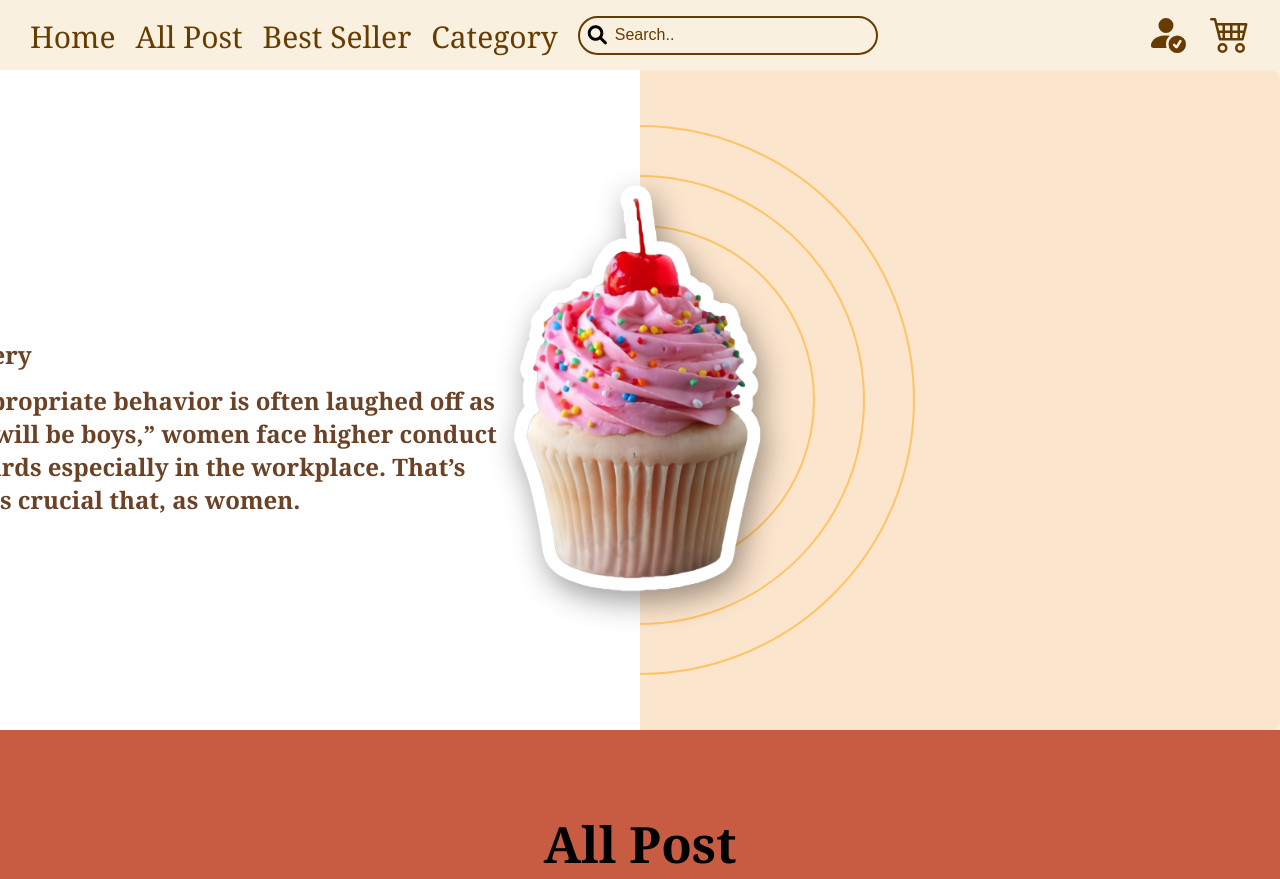
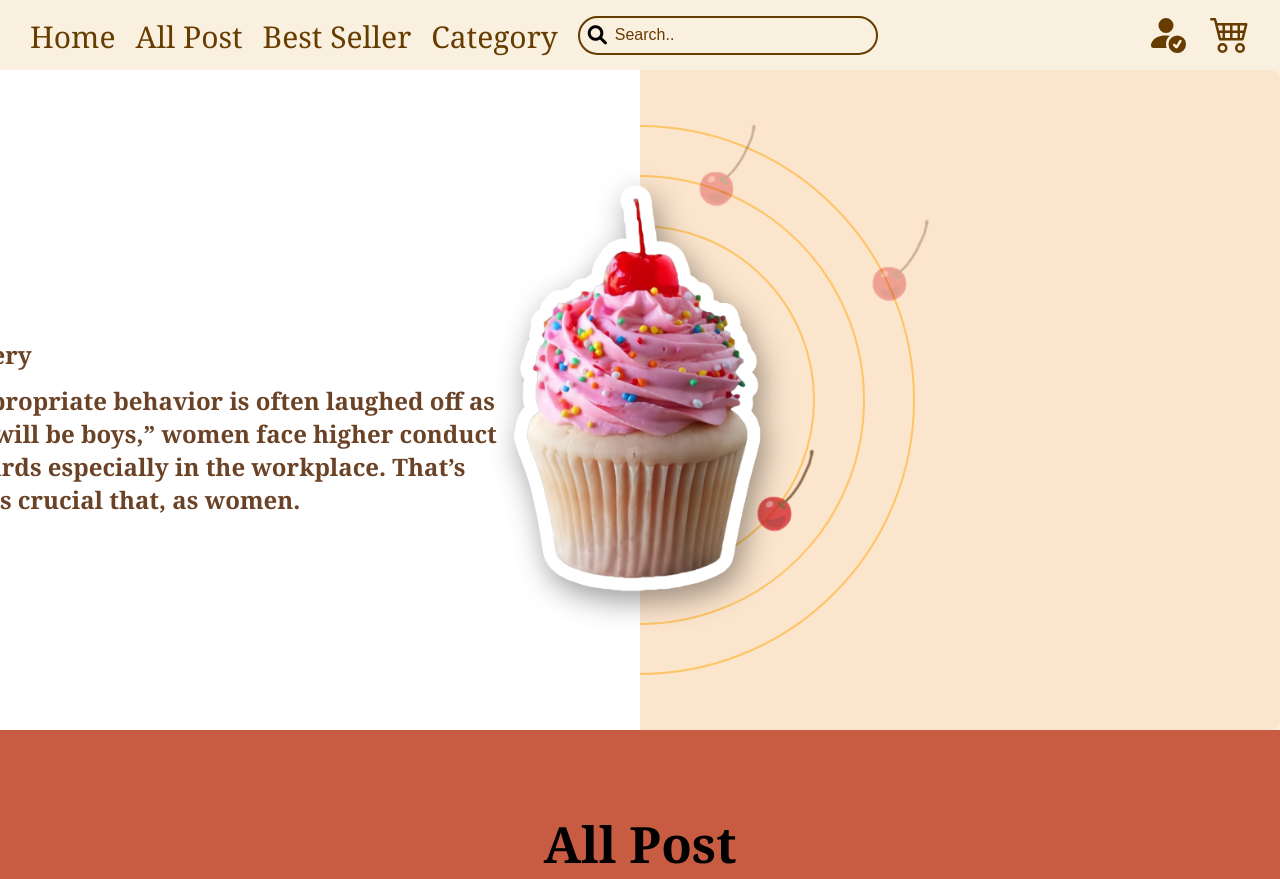
Before and after one commit to Beebane25/pblrks312, a Django app: page / in a window 1280 px wide. Shown: the top 879 px of the page. Run offline with Django 5.2, Linux system fonts and the light colour scheme; the visitor is signed in with stand-in values (Sample User, id 1); data that the repository does not hold is empty.

Commit message:
five commit

```diff
--- a/home/static/css/home1.css
+++ b/home/static/css/home1.css
@@ -7,6 +7,7 @@
 }
 /*==============body================*/
 body {
+    max-width: 1680px;
     margin: auto;
     font-family: 'MADE Sunflower', sans-serif;
     overflow: auto;
@@ -124,6 +125,63 @@
     height: 350px;
 }
 
+.multi-image img {
+    position: absolute;
+    border-radius: 50%;
+}
+
+.multi-image1:nth-child(1) {
+    transform: translate(-50%, -50%);
+    top: -35px;
+    right: 18px;
+    width: 100px;
+    height: auto;
+    animation: blink 3s infinite;
+}
+
+.multi-image1:nth-child(2) {
+    transform: translate(-50%, -50%);
+    top: 60px;
+    right: -155px;
+    width: 100px;
+    height: auto;
+    animation: blink 3s infinite;
+}
+
+.multi-image1:nth-child(3) {
+    transform: translate(-50%, -50%);
+    bottom: 0px;
+    right: -40px;
+    width: 100px;
+    height: auto;
+    animation: blink 3s infinite;
+}
+
+.multi-image1:nth-child(4) {
+    transform: translate(-50%, -50%);
+    bottom: 0px;
+    right: -40px;
+    width: 100px;
+    height: auto;
+    animation: blink 3s infinite;
+}
+
+.multi-image1:nth-child(5) {
+    transform: translate(-50%, -50%);
+    bottom: 0px;
+    right: -40px;
+    width: 100px;
+    height: auto;
+    animation: blink 3s infinite;
+}
+@keyframes blink {
+    0%, 100% {
+        opacity: 1; /* Teks terlihat penuh */
+    }
+    50% {
+        opacity: 0; /* Teks tidak terlihat */
+    }
+}
 /*================ICON==========================*/
 
 .header-icon {
--- a/home/templates/home1.html
+++ b/home/templates/home1.html
@@ -36,9 +36,9 @@
                     </svg>
                 </a>
                 <div id="toggle-bar" style="display: none;">
-                    <a href="/signup">account</a>
+                    <a href="/home/profile">account</a>
                     <a href="#">history</a>
-                    <a href="">log out</a>
+                    <a href="/signup/">log out</a>
                 </div>
                 <script>
                     function toggleBar() {
@@ -91,7 +91,7 @@
         </div>
         <div class="cart-footer">
             <button class="close-btn">CLOSE</button>
-            <ton class="checkout-btn">Check Out</button>
+            <button class="checkout-btn">Check Out</button>
         </div>
     </div>
 
@@ -107,6 +107,13 @@
                     <span class="text-the1">The<br>Sweetery</span>
                     <span class="text-the2"><br>Tinappropriate behavior is often laughed off as “boys will be boys,” women face higher conduct standards especially in the workplace. That’s why it’s crucial that, as women.</span>
                 </div>
+            </div>
+            <div class="multi-image">
+                <img class="multi-image1" src="{% static 'images/cerry.png' %}" alt="image1">
+                <img class="multi-image1" src="{% static 'images/cerry.png' %}" alt="image2">
+                <img class="multi-image1" src="{% static 'images/cerry.png' %}" alt="image3">
+                <img class="multi-image1" src="{% static 'images/cerry.png' %}" alt="image4">
+                <img class="multi-image1" src="{% static 'images/cerry.png' %}" alt="image5">
             </div>
         </div>
     </div>
@@ -141,13 +148,14 @@
                     <button class="btn-add-to-card">Add to Cart</button>
                 </div>
                 {% if forloop.counter == 4 %}
-                    <div id="more-content" style="display:none;">
+                <div id="more-content" style="display:none;">
                 {% endif %}
-            {% endfor %}
+                {% endfor %}
+                </div>
+            </div>
+            <button class="btn-show-all" id="show-more" style="display:block; margin: 20px auto;">Show All</button>
         </div>
     </div>
-    <button class="btn-show-all" id="show-more" style="display:block; margin: 20px auto;">Show All</button>
-
     <script>
         document.addEventListener('DOMContentLoaded', function() {
             const showMoreButton = document.getElementById('show-more');
@@ -254,19 +262,6 @@
         cartItem.remove();
     }
 
-    // Fungsi untuk menambah jumlah item
-    function increaseQuantity(event) {
-        const cartItem = event.target.closest(".cart-item");
-        const quantityDisplay = cartItem.querySelector(".quantity-display");
-        const priceDisplay = cartItem.querySelector(".item-price");
-        const unitPrice = parseFloat(cartItem.getAttribute("data-unit-price"));
-
-        let quantity = parseInt(quantityDisplay.textContent);
-        quantity++;
-        quantityDisplay.textContent = quantity;
-
-        priceDisplay.textContent = `Rp ${(unitPrice * quantity).toFixed(2)}`;
-    }
 
     // Fungsi untuk mengurangi jumlah item
     function decreaseQuantity(event) {
--- a/home/urls.py
+++ b/home/urls.py
@@ -4,6 +4,6 @@
 urlpatterns = [
     path('', views.home, name='home'),
     path('menu/<int:menu_id>/', views.menu_detail, name='menu_detail'),
-    path('home/', views.home, name='home_logged_in'),
+    path('home/', views.home, name='home'),
     path('home/profile/', views.Profile, name='profile'),
 ]
--- a/home/views.py
+++ b/home/views.py
@@ -1,27 +1,31 @@
 from django.shortcuts import render, get_object_or_404, redirect
+from django.contrib.auth.decorators import login_required
 from .models import PostMenu, Rating
 from django.http import JsonResponse
+from django.urls import reverse
+from django.db.models import Avg
 
 def home(request):
-    makanan_list = PostMenu.objects.all()  # Fetch all food items
-    range_angka = list(range(1, 6))  # List of numbers from 1 to 5
+    if not request.user.is_authenticated:
+        return redirect('signup')
+    makanan_list = PostMenu.objects.all()
+    range_angka = list(range(1, 6))
 
-    # Convert kepuasan to float for each makanan
     for makanan in makanan_list:
         makanan.kepuasan = float(makanan.kepuasan) if makanan.kepuasan is not None else 0.0
-
-    if request.path == '/home/' and not request.user.is_authenticated:
-        return redirect('/')
-
+    if request.path == reverse('home') and not request.user.is_authenticated:
+        return redirect(reverse('signup'))
     return render(request, 'home1.html', {'makanan_list': makanan_list, 'range_angka': range_angka, 'is_logged_in': request.user.is_authenticated})
 
 def menu_detail(request, menu_id):
     post_menu = get_object_or_404(PostMenu, pk=menu_id)
     ratings = Rating.objects.filter(post_menu=post_menu)
+    average_rating = ratings.aggregate(average=Avg('nilai'))['average'] or 0
     rating_count = ratings.count()
-    average_rating = sum(rating.nilai for rating in ratings) / rating_count if rating_count > 0 else 0
 
     if request.method == 'POST' and request.headers.get('X-Requested-With') == 'XMLHttpRequest':
+        if not request.user.is_authenticated:
+            return JsonResponse({'success': False, 'message': 'Anda harus login untuk memberikan rating'})
         try:
             rating_value = int(request.POST.get('rating'))
             if 1 <= rating_value <= 5:
@@ -30,7 +34,7 @@
                 return JsonResponse({'success': True, 'message': 'Rating berhasil ditambahkan'})
             else:
                 return JsonResponse({'success': False, 'message': 'Rating harus antara 1 dan 5'})
-        except ValueError:
+        except (ValueError, TypeError):
             return JsonResponse({'success': False, 'message': 'Rating tidak valid'})
 
     return render(request, 'home1.html', {
@@ -39,5 +43,12 @@
         'rating_count': rating_count
     })
 
+def update_kepuasan(self):
+    ratings = self.rating_set.aggregate(average=Avg('nilai'))['average'] or 0
+    self.kepuasan = ratings
+    self.save()
+
+@login_required(login_url='/signup/')  # Ganti dengan URL login Anda
 def Profile(request):
+    # Halaman profile Anda
     return render(request, 'profile.html')
--- a/signup/urls.py
+++ b/signup/urls.py
@@ -1,6 +1,9 @@
 from django.urls import path
 from .views import signup_view
+from home.views import home
+
 
 urlpatterns = [
     path('', signup_view, name='signup'),
+    path('home/', home, name='home'),
 ]
```
Also changed, not shown: signup/backends.py (added, +12 -0 lines), signup/static/css/registrasi.css (+21 -0 lines), signup/templates/registrasi.html (+20 -1 lines), signup/views.py (+32 -51 lines), web_ecommerce/settings.py (+9 -2 lines), home/static/images/10.png (added), home/static/images/5.png (added), home/static/images/6.png (added), home/static/images/7.png (added), home/static/images/8.png (added), home/static/images/9.png (added), home/static/images/cerry.png (added), home/static/images/cery.png (added), home/static/js/home1.js (added).
